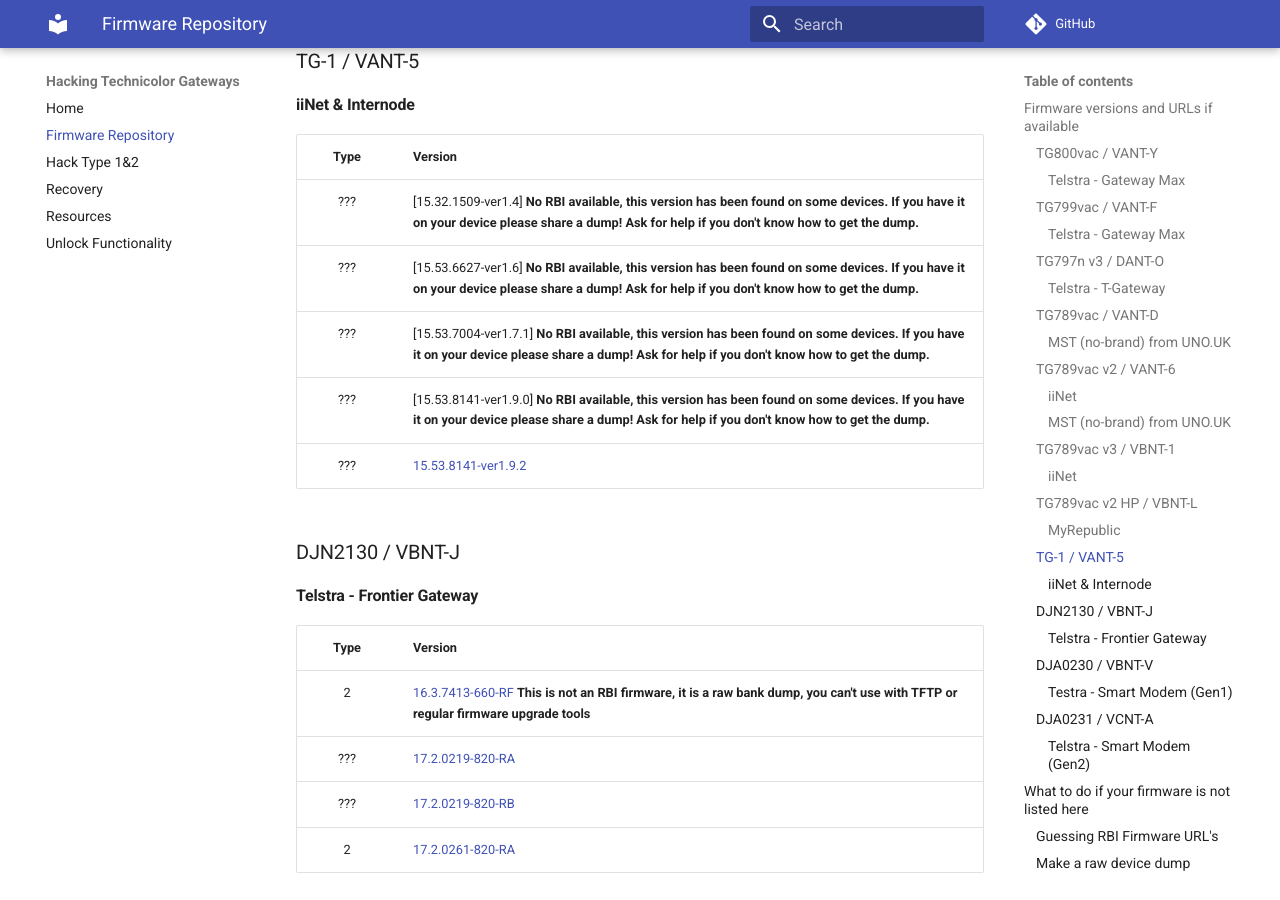
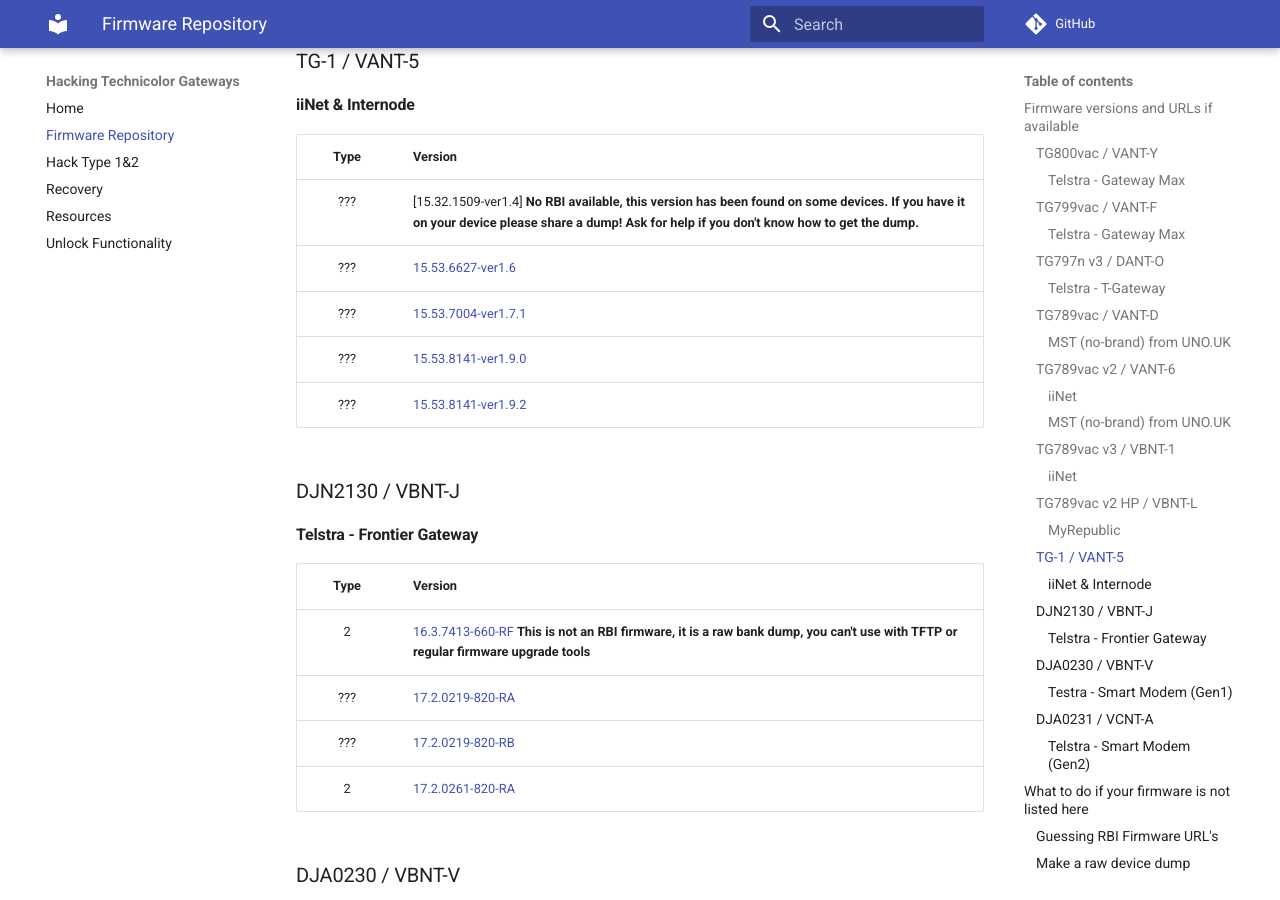
Before and after one commit to hack-technicolor/hack-technicolor, an MkDocs documentation site: the page built from docs/Firmware Repository.md, in a window 1280 px wide and 900 px high, scrolled down 3607 px. Built offline with MkDocs 1.6.1 and Material for MkDocs 9.7.7, drawn with Linux system fonts in a browser that asks for light colours; comment, search, counter and statistics services are not loaded.

Commit message:
replaced firmware links for TG-1
Fixed links.

```diff
--- a/docs/Firmware Repository.md
+++ b/docs/Firmware Repository.md
@@ -112,9 +112,9 @@
 | Type   | Version          |
 |:------:|:-----------------|
 | ???    | [15.32.1509-ver1.4] **No RBI available, this version has been found on some devices. If you have it on your device please share a dump! Ask for help if you don't know how to get the dump.** |
-| ???    | [15.53.6627-ver1.6] **No RBI available, this version has been found on some devices. If you have it on your device please share a dump! Ask for help if you don't know how to get the dump.** |
-| ???    | [15.53.7004-ver1.7.1] **No RBI available, this version has been found on some devices. If you have it on your device please share a dump! Ask for help if you don't know how to get the dump.** |
-| ???    | [15.53.8141-ver1.9.0] **No RBI available, this version has been found on some devices. If you have it on your device please share a dump! Ask for help if you don't know how to get the dump.** |
+| ???    | [15.53.6627-ver1.6](http://mirror.internode.on.net/pub/internode-support/hardware/tg1/firmware/old/vant-5_15.53.6627-ver1.6-CRF509-1729006.rbi) |
+| ???    | [15.53.7004-ver1.7.1](http://mirror.internode.on.net/pub/internode-support/hardware/tg1/firmware/old/vant-5_15.53.7004-ver1.7.1-CRF557-1721003.rbi) |
+| ???    | [15.53.8141-ver1.9.0](http://mirror.internode.on.net/pub/internode-support/hardware/tg1/firmware/vant-5_15.53.8141-ver1.9.0-CRF775-1721002.rbi) |
 | ???    | [15.53.8141-ver1.9.2](ftp://ftp.iinet.net.au/pub/iinet/firmware/TG-1/VANT-5/vant-5_15.53.8141-ver1.9.2-CRF908-1721006.rbi) |
 
 ### DJN2130 / VBNT-J
```
